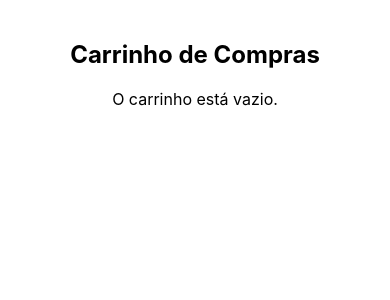
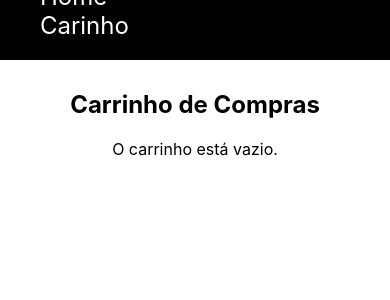
Before and after one commit to 258CriptonBaloi/niteki_challenge, a React (Create React App) app: page /cart in a window 390 px wide. Shown: the top 300 px of the page. Built offline with nearby package versions, Linux system fonts and the light colour scheme.

Commit message:
that tired commit

```diff
--- a/package.json
+++ b/package.json
@@ -3,6 +3,7 @@
   "version": "0.1.0",
   "private": true,
   "dependencies": {
+    "@fortawesome/fontawesome-free": "^6.4.0",
     "@testing-library/jest-dom": "^5.16.5",
     "@testing-library/react": "^13.4.0",
     "@testing-library/user-event": "^13.5.0",
--- a/src/App.js
+++ b/src/App.js
@@ -5,14 +5,16 @@ import ProductList from './components/ProductList';
 import ProductDetails from './components/ProductDetails';
 import Cart from './components/Cart';
 import { CartProvider } from './components/CartContext';
+import Menu from './components/Menu';
 
 const App = () => {
   return (
     <Router>
       <CartProvider>
-        <Cart />
+        <Menu/>
         <Routes>
           <Route path="/" element={<ProductList />} />
+          <Route path="/cart" element={<Cart />} />
           <Route path="/product/:id" element={<ProductDetails />} />
         </Routes>
       </CartProvider>
--- a/src/components/Cart.css
+++ b/src/components/Cart.css
@@ -1,6 +1,6 @@
 .cart {
     max-width: 1200px;
-    margin: 0 auto;
+    margin-top: 50px;
     padding: 20px;
 }
 
--- /dev/null
+++ b/src/components/Menu.css
@@ -0,0 +1,63 @@
+.menu {
+    position: fixed;
+    top: 0;
+    left: 0;
+    width: 100%;
+    background-color: #010101;
+    padding: 20px;
+    z-index: 999;
+}
+
+.menu.open {
+    height: 100vh;
+}
+
+.menu-toggle {
+    display: none;
+    background-color: transparent;
+    border: none;
+    font-size: 16px;
+    cursor: pointer;
+}
+
+.menu-items {
+    display: flex;
+    justify-content: center;
+    align-items: center;
+    list-style: none;
+    font-size: 1.5rem;
+    margin: 0;
+    padding: 0;
+}
+
+.menu-items li {
+    margin-left: 20px;
+}
+
+.menu-items li a {
+    text-decoration: none;
+    color: #fff;
+}
+
+@media (max-width: 768px) {
+    .menu-toggle {
+      display: block;
+    }
+
+    .menu-items {
+      flex-direction: column;
+      align-items: flex-start;
+      position: absolute;
+      top: 100%;
+      left: 0;
+      width: 100%;
+      background-color: #010101;
+      padding: 20px;
+      transition: transform 0.3s ease-in;
+      transform: translateY(-100%);
+    }
+
+    .menu.open .menu-items {
+      transform: translateY(0);
+    }
+}
--- /dev/null
+++ b/src/components/Menu.jsx
@@ -0,0 +1,29 @@
+import React, { useState } from 'react';
+import { Link } from 'react-router-dom';
+import './Menu.css';
+
+const Menu = () => {
+  const [menuOpen, setMenuOpen] = useState(false);
+
+  const toggleMenu = () => {
+    setMenuOpen(!menuOpen);
+  };
+
+  return (
+    <div className={`menu ${menuOpen ? 'open' : ''}`}>
+      <button className="menu-toggle" onClick={toggleMenu}>
+        {menuOpen ? 'Fechar' : 'Menu'}
+      </button>
+      <ul className="menu-items">
+        <li>
+          <Link to="/">Home</Link>
+        </li>
+        <li>
+          <Link to="/cart">Carinho</Link>
+        </li>
+      </ul>
+    </div>
+  );
+};
+
+export default Menu;
--- a/src/index.js
+++ b/src/index.js
@@ -3,6 +3,7 @@ import ReactDOM from 'react-dom/client';
 import './index.css';
 import App from './App';
 import reportWebVitals from './reportWebVitals';
+import '@fortawesome/fontawesome-free/css/all.min.css';
 
 const root = ReactDOM.createRoot(document.getElementById('root'));
 root.render(
```
Also changed, not shown: public/images/developer.png (added), 1 other file (tests, documents, lock files or other folders).
